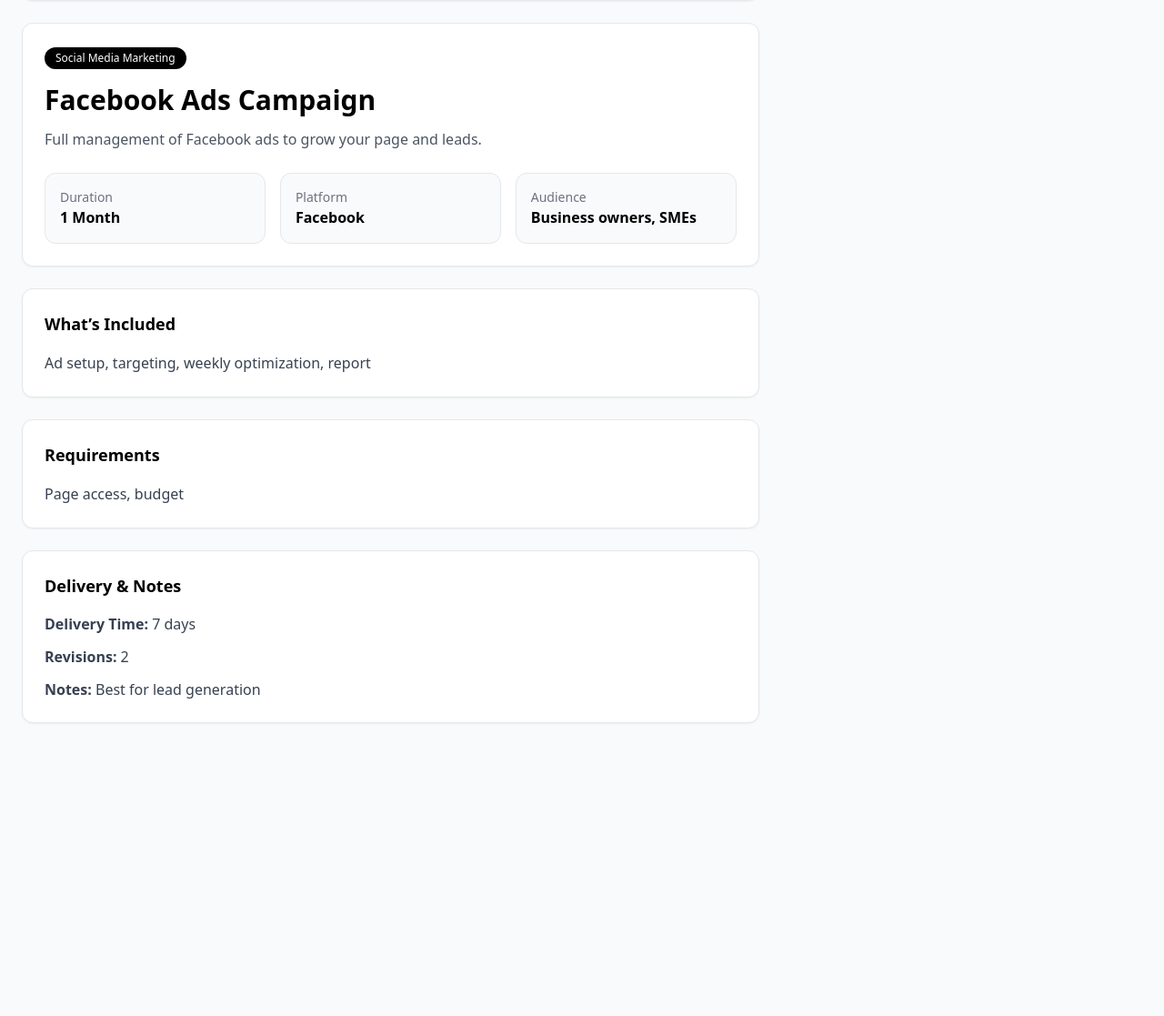
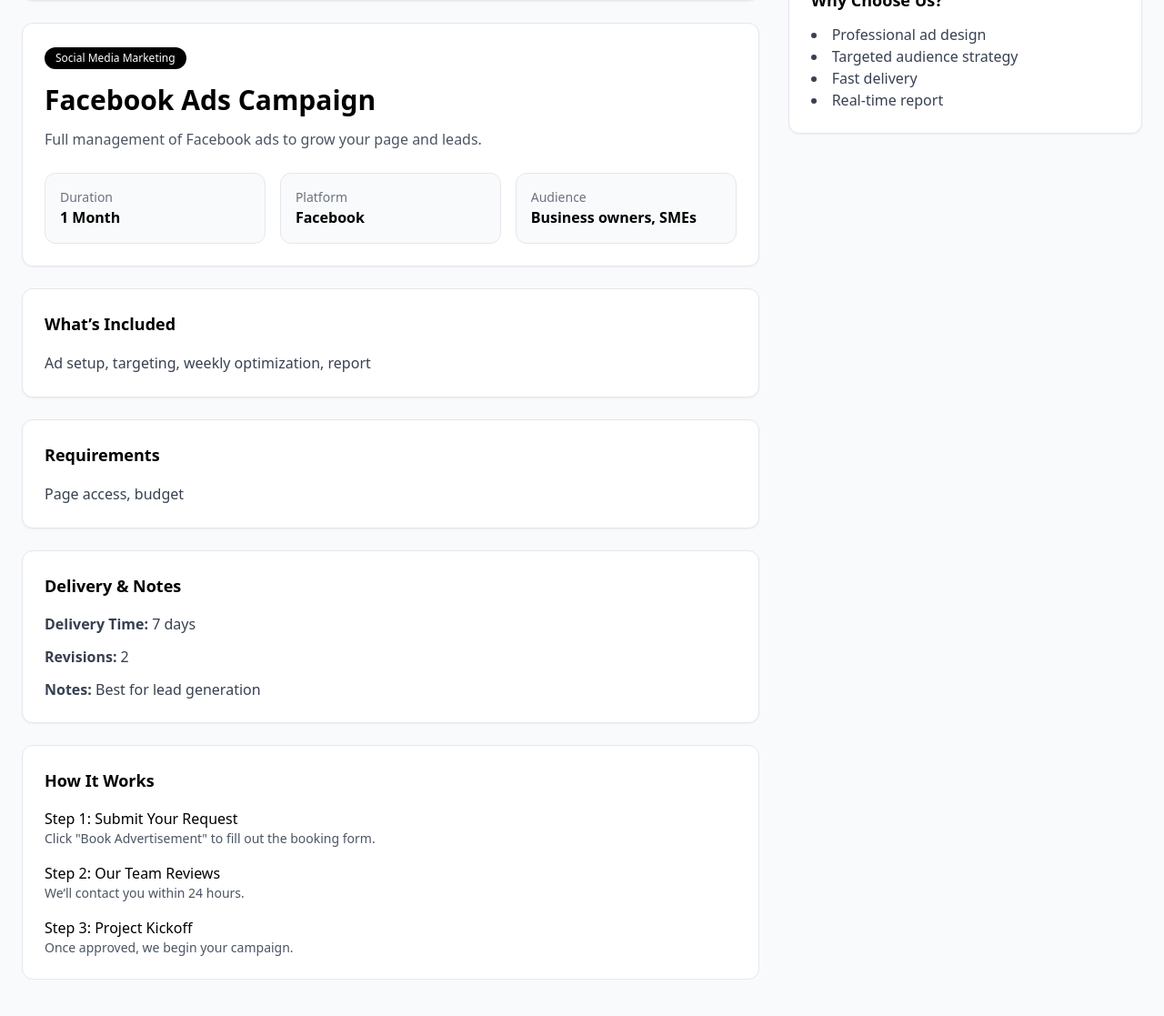
Before and after one commit to measmeas1/advertising-media-agency-php, a PHP site: page /detail.php?id=1 in a window 1280 px wide. Shown: the part 363-1480 px from the top of the page at 91% size. Before the commit the page ends 1158 px from the top, so only its background shows below. Run offline with PHP 8.4, Linux system fonts and the light colour scheme; data comes from the database, SQL or seed files in the repository; some libraries are stand-ins or nearby versions.

Commit message:
refactor: modify UI

```diff
--- a/src/public/detail.php
+++ b/src/public/detail.php
@@ -133,10 +133,35 @@
           </div>
         </div>
 
+        <!-- HOW IT WORKS -->
+        <div class="bg-white p-6 rounded-xl border">
+          <h2 class="font-semibold text-lg mb-4">How It Works</h2>
+          <div class="space-y-4">
+            <div>
+              <h3 class="font-medium">Step 1: Submit Your Request</h3>
+              <p class="text-sm text-gray-600">
+                Click "Book Advertisement" to fill out the booking form.
+              </p>
+            </div>
+            <div>
+              <h3 class="font-medium">Step 2: Our Team Reviews</h3>
+              <p class="text-sm text-gray-600">
+                We’ll contact you within 24 hours.
+              </p>
+            </div>
+            <div>
+              <h3 class="font-medium">Step 3: Project Kickoff</h3>
+              <p class="text-sm text-gray-600">
+                Once approved, we begin your campaign.
+              </p>
+            </div>
+          </div>
+        </div>
+
       </div>
 
       <!-- SIDEBAR -->
-      <div>
+      <div class="space-y-6">
         <div class="sticky top-24 bg-white border rounded-xl p-6 shadow-sm">
           <p class="text-2xl font-bold">$<?= number_format($service['price'], 2) ?></p>
           <p class="text-sm text-gray-500 mb-4"><?= htmlspecialchars($service['category']) ?></p>
@@ -150,6 +175,18 @@
             Login required to book.
           </p>
         </div>
+
+        <!-- NEW SECTION YOU CAN ADD -->
+        <div class="bg-white border rounded-xl p-6 shadow-sm">
+          <h2 class="font-semibold text-lg mb-3">Why Choose Us?</h2>
+          <ul class="list-disc list-inside text-gray-700">
+            <li>Professional ad design</li>
+            <li>Targeted audience strategy</li>
+            <li>Fast delivery</li>
+            <li>Real-time report</li>
+          </ul>
+        </div>
+
       </div>
 
     </div>
```
